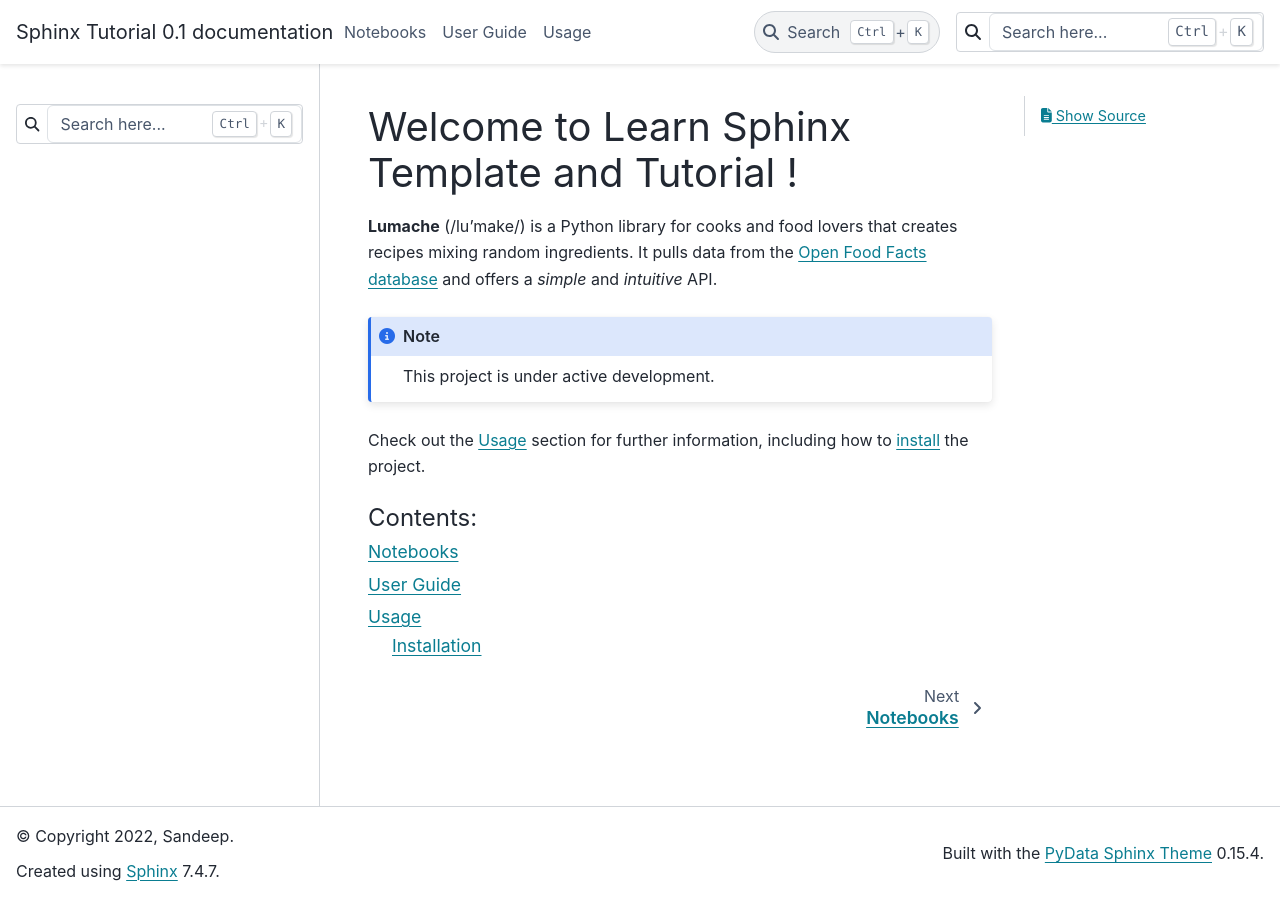
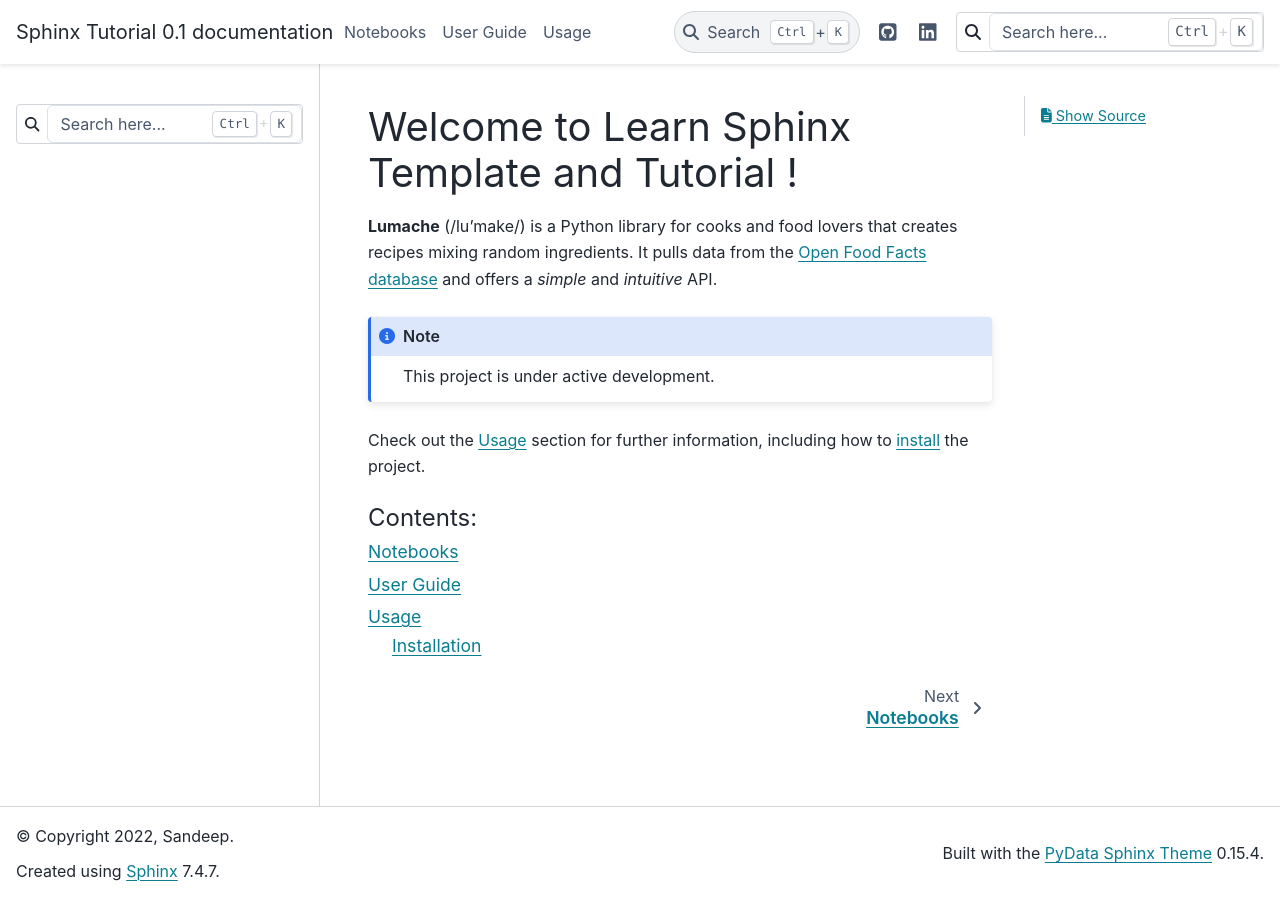
Before and after one commit to sandy1618/SpinxTutorial, a Sphinx documentation site: the page built from docs/source/index.rst, in a window 1280 px wide. Built offline with Sphinx 7.4.7 and the PyData theme 0.15.4, drawn with Linux system fonts in a browser that asks for light colours; pages that are not in the unit, such as notebooks, are missing from menus.

Commit message:
[Add] linkedin and git icons

```diff
--- a/docs/source/conf.py
+++ b/docs/source/conf.py
@@ -51,16 +51,34 @@
 
 
 html_theme = "pydata_sphinx_theme"
+# html_logo = "_static/logo_passion.png"
 html_theme_options = {
   "show_toc_level": 1,
   "show_nav_level": 4,
   "navbar_end": ["navbar-icon-links.html", "search-field.html"],
   "search_bar_text": "Search here...",
   "page_sidebar_items": ["page-toc", "edit-this-page"],
-  "left_sidebar_end": ["sidebar-ethical-ads"],
+  # "left_sidebar_end": ["sidebar-ethical-ads"],
+  "icon_links": [
+        {
+            "name": "GitHub",
+            "url": "https://github.com/sandy1618/SpinxTutorial",
+            "icon": "fab fa-github-square",
+            "type": "fontawesome",
+        },
+
+        {
+            "name": "LinkedIn",
+            "url": "https://www.linkedin.com/in/sandeep-kumar-nayak-48085865/",
+            "icon": "fab fa-linkedin",
+            "type": "fontawesome",
+            # The default for `type` is `fontawesome` so it is not actually required in any of the above examples as it is shown here
+        },
+    ],
+}
 
 
-}
+
 html_sidebars = {
     "**": ["search-field.html", "sidebar-nav-bs.html", "sidebar-ethical-ads.html"]
 }
```
